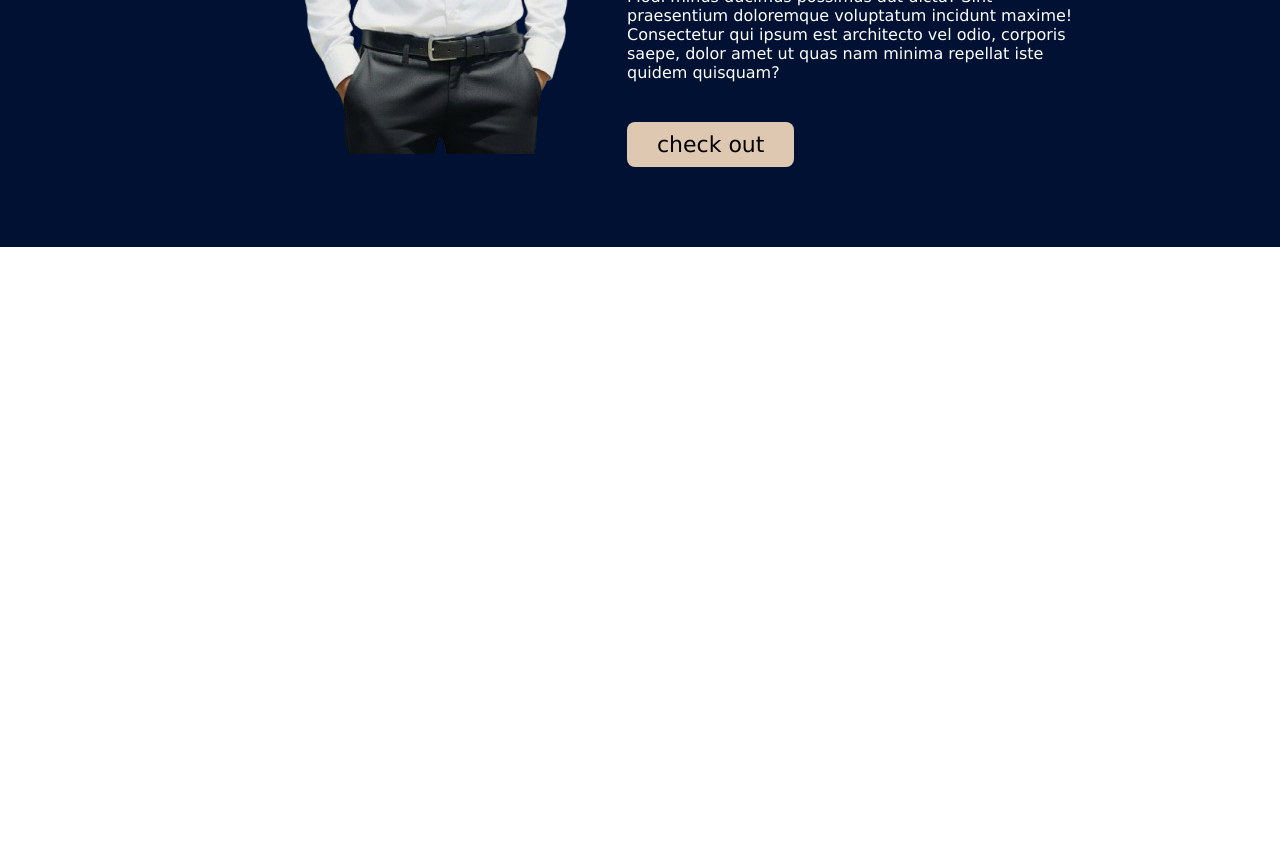
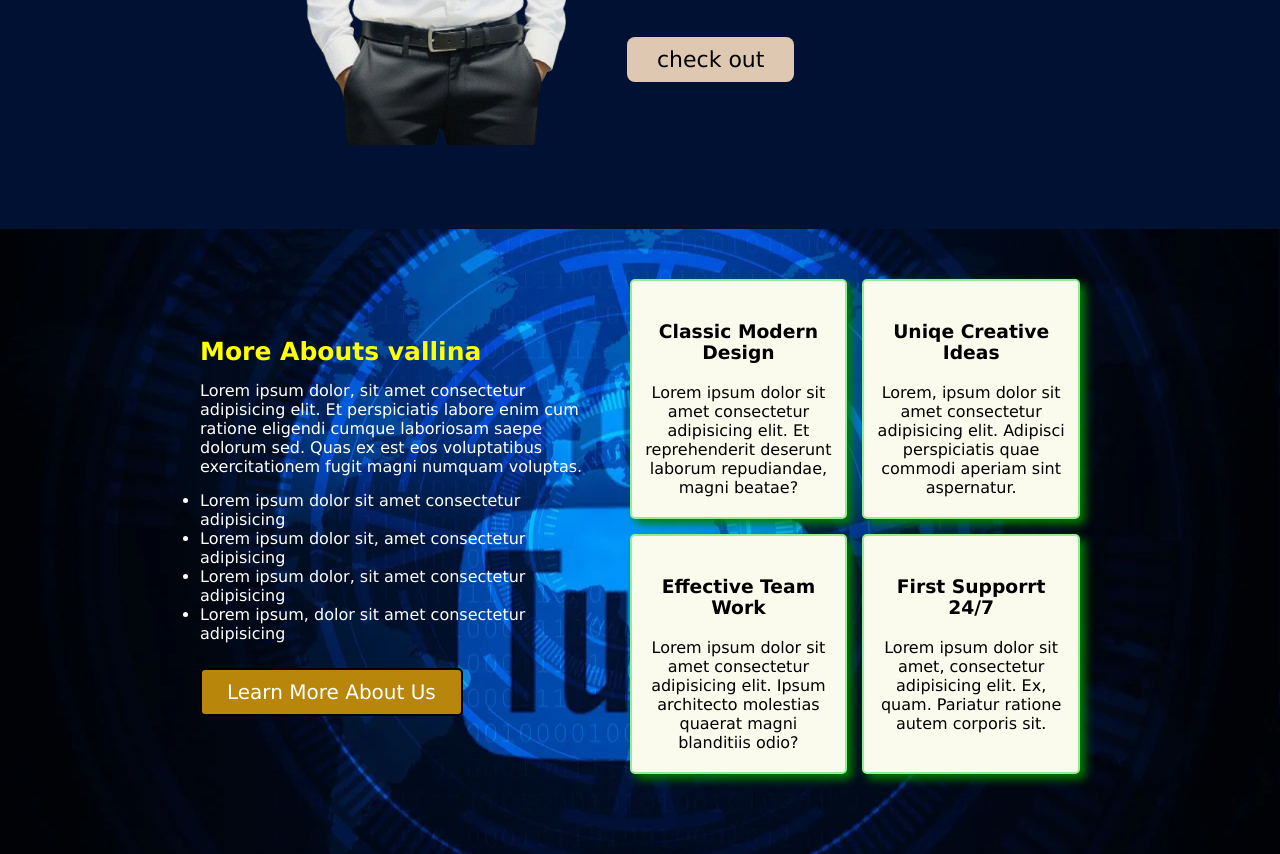
Before and after one commit to afranmasud/responsive-website, a plain HTML site: page index.html in a window 1280 px wide. Shown: the part 2032-2886 px from the top of the page. Before the commit the page ends 2279 px from the top, so only its background shows below. Drawn offline with Linux system fonts and the light colour scheme.

Commit message:
fourth commit

```diff
--- a/index.html
+++ b/index.html
@@ -91,12 +91,64 @@
                         <div class="smart-text">
                              <h4>try something new for you</h4>
                              <h2>Create own business</h2>
-                             <p>Lorem ipsum dolor sit amet, consectetur adipisicing elit. Id, dolores dolorum? Omnis modi odit cum cupiditate aliquam. Nesciunt deleniti sapiente tempora impedit voluptas eos quibusdam, inventore natus eum autem! Est veritatis neque aliquid! Veritatis quae repudiandae magni totam fugit similique beatae maxime illo fugiat vitae repellat architecto explicabo ad voluptatibus aut perspiciatis nobis officiis saepe, deserunt facilis nihil velit natus ea! Magnam, ipsa! Minima pariatur maxime quae ab sunt. Ad natus velit possimus nisi. Iste consequuntur praesentium repellat quidem ipsum nulla accusantium rem, aspernatur similique quod deserunt tempore eum. Suscipit officiis dolore corrupti deserunt excepturi aut ex cum odit unde quibusdam fuga soluta aperiam eveniet asperiores officia voluptatum perspiciatis iure quisquam maxime possimus, repudiandae harum saepe. Autem, molestias libero? Modi minus ducimus possimus aut dicta? Sint praesentium doloremque voluptatum incidunt maxime! Consectetur qui ipsum est architecto vel odio, corporis saepe, dolor amet ut quas nam minima repellat iste quidem quisquam?</p>
+                             <p>Lorem ipsum dolor sit amet, consectetur adipisicing elit. Id, dolores dolorum? Omnis modi odit cum cupiditate aliquam. Nesciunt deleniti sapiente tempora impedit voluptas eos quibusdam, inventore natus eum autem! Est veritatis neque aliquid! Veritatis quae repudiandae magni totam fugit similique beatae maxime illo fugiat vitae repellat architecto explicabo ad voluptatibus aut perspiciatis nobis officiis saepe, deserunt facilis nihil velit natus ea! Magnam, ipsa! Minima pariatur maxime quae ab sunt. Ad natus velit possimus nisi. Iste consequuntur praesentium repellat quidem ipsum nulla accusantium rem, tempore eum. Suscipit officiis dolore corru odit unde quibusdam fuga soluta aperiam fficiimus, repudiandae us  dicta? Sint prue volup </p>
                              <a href="#">check out</a>
+
                         </div>
                    </div>
            </section>
 
+           <!-- third section start -->
+            <section id="third-section">
+
+                <div class="third-section-parent">
+
+                    <div class="text-parent">
+                        <h4>More Abouts vallina</h4>
+                        <p>Lorem ipsum dolor, sit amet consectetur adipisicing elit. Et perspiciatis labore enim cum ratione eligendi cumque laboriosam saepe dolorum sed. Quas ex est eos voluptatibus exercitationem fugit magni numquam voluptas.</p>
+
+                        <ul>
+                            <li>Lorem ipsum dolor sit amet consectetur adipisicing</li>
+                            <li>Lorem ipsum dolor sit, amet consectetur adipisicing </li>
+                            <li>Lorem ipsum dolor, sit amet consectetur adipisicing</li>
+                            <li>Lorem ipsum, dolor sit amet consectetur adipisicing </li>
+                        </ul>
+
+                         <a href="#">Learn More About Us</a>
+                    </div>
+
+                    <div class="about-section">
+
+                        <div class="text-about">
+                             <h3>Classic Modern Design</h3>
+                             <p>Lorem ipsum dolor sit amet consectetur adipisicing elit. Et reprehenderit deserunt laborum repudiandae, magni beatae?</p>
+                        </div>
+
+                         <div class="text-about">
+                              <h3>Uniqe Creative Ideas</h3>
+                              Lorem, ipsum dolor sit amet consectetur adipisicing elit. Adipisci perspiciatis quae commodi aperiam sint aspernatur.
+                         </div>
+
+                        <div class="text-about">
+                            <h3>Effective Team Work</h3>
+                            <p>Lorem ipsum dolor sit amet consectetur adipisicing elit. Ipsum architecto molestias quaerat magni blanditiis odio?</p>
+                        </div>
+
+                        <div class="text-about">
+                             <h3> First Supporrt 24/7</h3>
+                             Lorem ipsum dolor sit amet, consectetur adipisicing elit. Ex, quam. Pariatur ratione autem corporis sit.
+                        </div>
+
+
+
+
+
+
+                    </div>
+
+                </div>
+
+            </section>
       </main>
 
 </body>
--- a/style.css
+++ b/style.css
@@ -54,6 +54,64 @@ nav ul li a:hover, nav ul li a.active{
     cursor: pointer;
     display: none;
  }
+  /* third section start */
+
+     #third-section{
+      background-image: url(images/section.webp);
+      background-repeat: no-repeat;
+      background-size: cover;
+      background-position: center center;
+      padding-top: 50px;
+      padding-bottom: 80px;
+     }
+    .third-section-parent{
+      margin-left: 200px;
+      margin-right: 200px;
+      display: flex;
+      justify-content: space-between;
+      align-items: center;
+      gap: 25px;
+      color: white;
+    }
+    .text-parent h4{
+      font-size: 25px;
+      color: yellow;
+    }
+    .text-parent p{
+      margin: 15px 0px;
+    }
+
+    .text-parent a{
+      text-decoration: none;
+      font-size: 20px;
+      background-color: darkgoldenrod;
+      padding: 10px 25px;
+      border-radius: 5px;
+      margin-top: 25px;
+      display: inline-block;
+      color: white;
+      border: 2px solid black;
+    }
+
+     .about-section{
+      display: grid;
+      grid-template-columns: repeat(2 ,1fr);
+      grid-gap: 15px;
+
+     }
+    .text-about{
+      background-color: rgb(250, 250, 237);
+      color: black;
+      text-align: center;
+      padding: 20px 10px;
+      border: 2px solid lightgreen;
+      box-shadow: 5px 5px 10px green;
+      border-radius: 5px;
+    }
+    .text-about h3{
+      padding: 20px 0px;
+      font-weight: bold;
+    }
 
 
  /* responsive work start */
@@ -201,7 +259,20 @@ nav ul li a:hover, nav ul li a.active{
     width: 100%;
     margin-bottom: 50px;
    }
-  }
+   .third-section-parent{
+  margin-left: 20px;
+  margin-right: 20px;
+  display: block;
+}
+   .about-section{
+ display: grid;
+ grid-template-columns: repeat(1 ,1fr);
+ grid-gap: 15px;
+ margin-top: 50px;
+
+}
+
+ }
   @media only screen and (min-width:689px) and (max-width:1099px) {
      .service-parents{
         display: grid;
@@ -218,4 +289,18 @@ nav ul li a:hover, nav ul li a.active{
     width: 100%;
     margin-bottom: 50px;
    }
+
+   .third-section-parent{
+  margin-left: 70px;
+  margin-right: 70px;
+  display: block;
+
+}
+  .about-section{
+ display: grid;
+ grid-template-columns: repeat(1 ,1fr);
+ grid-gap: 20px;
+ margin-top: 50px;
+
+}
   }
```
Also changed, not shown: images/section.webp (added), 1 other file.
